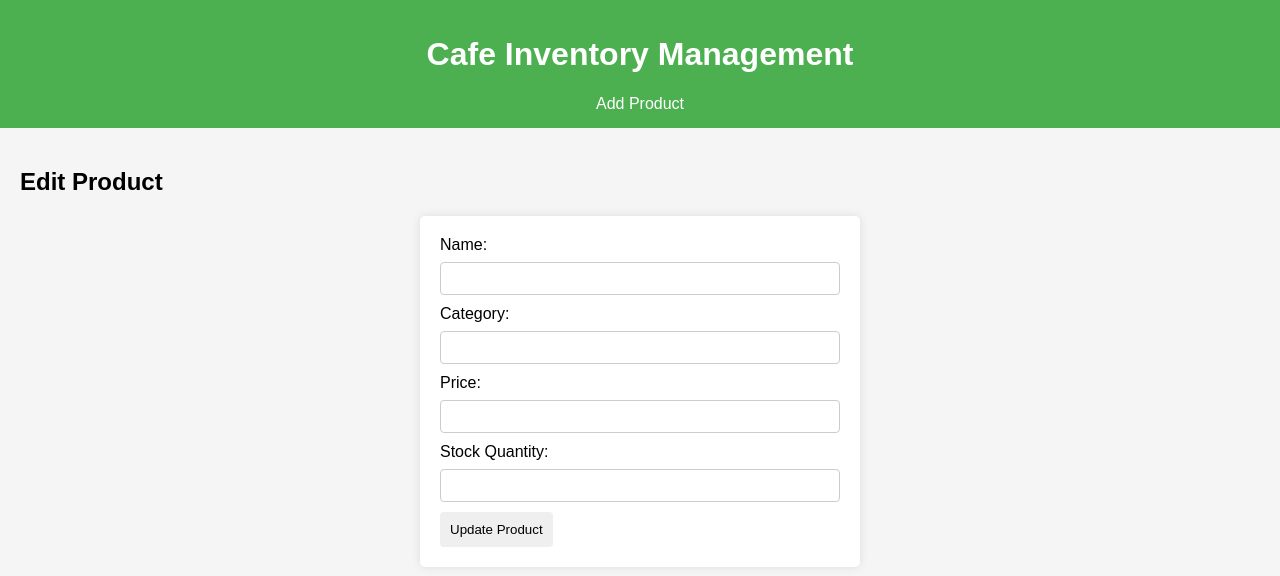
After one commit to onochang-sunabaco/cafe_management_lunch, a Flask app: page /edit_product/1 in a window 1280 px wide. The commit adds this page. Shown: the top 576 px of the page. Run offline with Flask 3, Linux system fonts and the light colour scheme; data that the repository does not hold is empty.

Commit message:
編集と削除機能を追加

```diff
--- a/app.py
+++ b/app.py
@@ -1,8 +1,9 @@
-from flask import Flask, render_template, request, redirect, url_for
+from flask import Flask, render_template, request, redirect, url_for, flash
 import sqlite3
 from datetime import datetime
 
 app = Flask(__name__)
+app.secret_key = 'supersecretkey'
 DATABASE = 'cafe_management.db'
 
 def get_db():
@@ -24,10 +25,10 @@ def add_product():
                        (name, category, price, stock_quantity))
         conn.commit()
         conn.close()
-        return redirect(url_for('add_product'))
+        flash('Product added successfully!')
+        return redirect(url_for('products'))
     return render_template('add_product.html')
 
-# 商品一覧ページの表示
 @app.route('/products')
 def products():
     conn = get_db()
@@ -36,6 +37,42 @@ def products():
     products = cursor.fetchall()
     conn.close()
     return render_template('products.html', products=products)
+
+@app.route('/edit_product/<int:product_id>', methods=['GET', 'POST'])
+def edit_product(product_id):
+    conn = get_db()
+    cursor = conn.cursor()
+
+    if request.method == 'POST':
+        name = request.form['name']
+        category = request.form['category']
+        price = request.form['price']
+        stock_quantity = request.form['stock_quantity']
+
+        cursor.execute("""
+            UPDATE PRODUCTS
+            SET name = ?, category = ?, price = ?, stock_quantity = ?
+            WHERE product_id = ?
+        """, (name, category, price, stock_quantity, product_id))
+        conn.commit()
+        conn.close()
+        flash('Product updated successfully!')
+        return redirect(url_for('products'))
+
+    cursor.execute("SELECT * FROM PRODUCTS WHERE product_id = ?", (product_id,))
+    product = cursor.fetchone()
+    conn.close()
+    return render_template('edit_product.html', product=product)
+
+@app.route('/delete_product/<int:product_id>', methods=['POST'])
+def delete_product(product_id):
+    conn = get_db()
+    cursor = conn.cursor()
+    cursor.execute("DELETE FROM PRODUCTS WHERE product_id = ?", (product_id,))
+    conn.commit()
+    conn.close()
+    flash('Product deleted successfully!')
+    return redirect(url_for('products'))
 
 @app.route('/add_inventory', methods=['GET', 'POST'])
 def add_inventory():
@@ -78,5 +115,51 @@ def inventory():
     conn.close()
     return render_template('inventory.html', inventory_records=inventory_records)
 
+@app.route('/edit_inventory/<int:inventory_id>', methods=['GET', 'POST'])
+def edit_inventory(inventory_id):
+    conn = get_db()
+    cursor = conn.cursor()
+
+    if request.method == 'POST':
+        product_id = request.form['product_id']
+        user_id = request.form['user_id']
+        quantity = request.form['quantity']
+        note = request.form['note']
+        received_date = datetime.now().strftime('%Y-%m-%d %H:%M:%S')
+
+        cursor.execute("""
+            UPDATE INVENTORY
+            SET product_id = ?, user_id = ?, quantity = ?, note = ?, received_date = ?
+            WHERE inventory_id = ?
+        """, (product_id, user_id, quantity, note, received_date, inventory_id))
+        conn.commit()
+        conn.close()
+        flash('Inventory record updated successfully!')
+        return redirect(url_for('inventory'))
+
+    cursor.execute("SELECT * FROM INVENTORY WHERE inventory_id = ?", (inventory_id,))
+    inventory_record = cursor.fetchone()
+    conn.close()
+
+    conn = get_db()
+    cursor = conn.cursor()
+    cursor.execute("SELECT product_id, name FROM PRODUCTS")
+    products = cursor.fetchall()
+    cursor.execute("SELECT user_id, username FROM USERS")
+    users = cursor.fetchall()
+    conn.close()
+
+    return render_template('edit_inventory.html', inventory_record=inventory_record, products=products, users=users)
+
+@app.route('/delete_inventory/<int:inventory_id>', methods=['POST'])
+def delete_inventory(inventory_id):
+    conn = get_db()
+    cursor = conn.cursor()
+    cursor.execute("DELETE FROM INVENTORY WHERE inventory_id = ?", (inventory_id,))
+    conn.commit()
+    conn.close()
+    flash('Inventory record deleted successfully!')
+    return redirect(url_for('inventory'))
+
 if __name__ == '__main__':
     app.run(debug=True)
--- a/static/styles.css
+++ b/static/styles.css
@@ -46,8 +55,6 @@ input {
 }
 
 button {
-    background-color: #FF5722;
-    color: white;
     padding: 10px;
     border: none;
     border-radius: 4px;
--- /dev/null
+++ b/templates/edit_product.html
@@ -0,0 +1,20 @@
+{% extends 'base.html' %}
+
+{% block content %}
+<h2>Edit Product</h2>
+<form method="post">
+    <label for="name">Name:</label>
+    <input type="text" id="name" name="name" value="{{ product.name }}" required>
+
+    <label for="category">Category:</label>
+    <input type="text" id="category" name="category" value="{{ product.category }}" required>
+
+    <label for="price">Price:</label>
+    <input type="number" step="0.01" id="price" name="price" value="{{ product.price }}" required>
+
+    <label for="stock_quantity">Stock Quantity:</label>
+    <input type="number" id="stock_quantity" name="stock_quantity" value="{{ product.stock_quantity }}" required>
+
+    <button type="submit">Update Product</button>
+</form>
+{% endblock %}
```
Also changed, not shown: other parts of static/styles.css (+30 -1 lines), templates/edit_inventory.html (added, +46 -0 lines), templates/inventory.html (+7 -0 lines), templates/products.html (+7 -0 lines).
